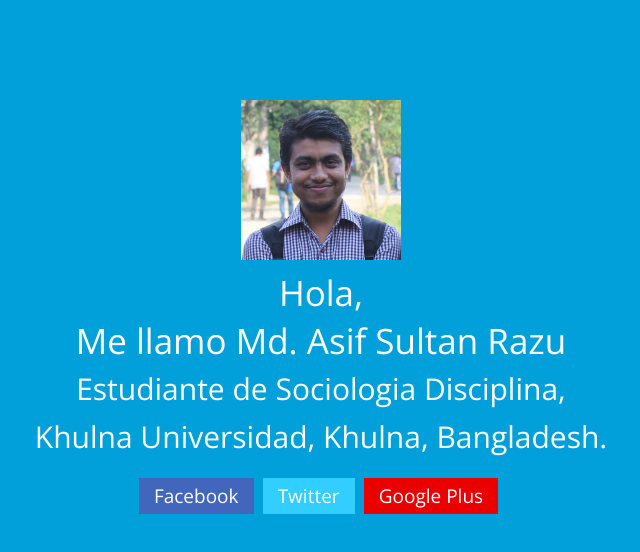
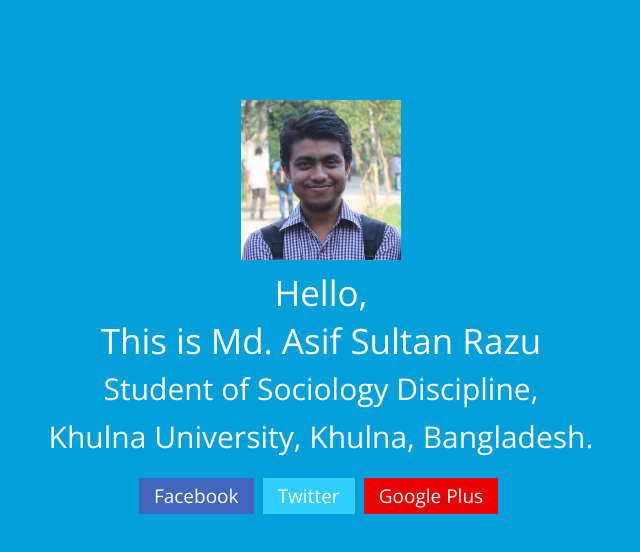
Before and after one commit to masrazu/bio, a plain HTML site: page index.html in a window 1280 px wide. Shown: the whole page, without its empty margins (319-959 px from the left). Drawn offline with nearby package versions, Linux system fonts and the light colour scheme.

Commit message:
Update index.html

```diff
--- a/index.html
+++ b/index.html
@@ -11,17 +11,16 @@
 				<img src="pro.jpg"/>
 			</div>
 			<div class="about_me">
-				<h1>Hola,</h1>
-				<h1>Me llamo <span>Md. Asif Sultan Razu</span></h1>
-				<h2>Estudiante de Sociologia Disciplina,</h2>
-				<h3>Khulna Universidad, Khulna, Bangladesh.</h3>
+				<h1>Hello,</h1>
+				<h1>This is <span>Md. Asif Sultan Razu</span></h1>
+				<h2>Student of Sociology Discipline,</h2>
+				<h3>Khulna University, Khulna, Bangladesh.</h3>
 			</div>
 			<div class="find_me_out">
-				<a class="facebook" href="http://www.facebook.com/masrazu" target="_blank"">Facebook</a>
+				<a class="facebook" href="http://www.facebook.com/masrazu" target="_blank">Facebook</a>
 				<a class="twitter" href="http://www.twitter.com/masrazu" target="_blank">Twitter</a>
 				<a class="gplus" href="http://google.com/+AsifSultanRazu" target="_blank">Google Plus</a>
 			</div>
 		</div>
 	</body>
 </html>
- <span>
```
